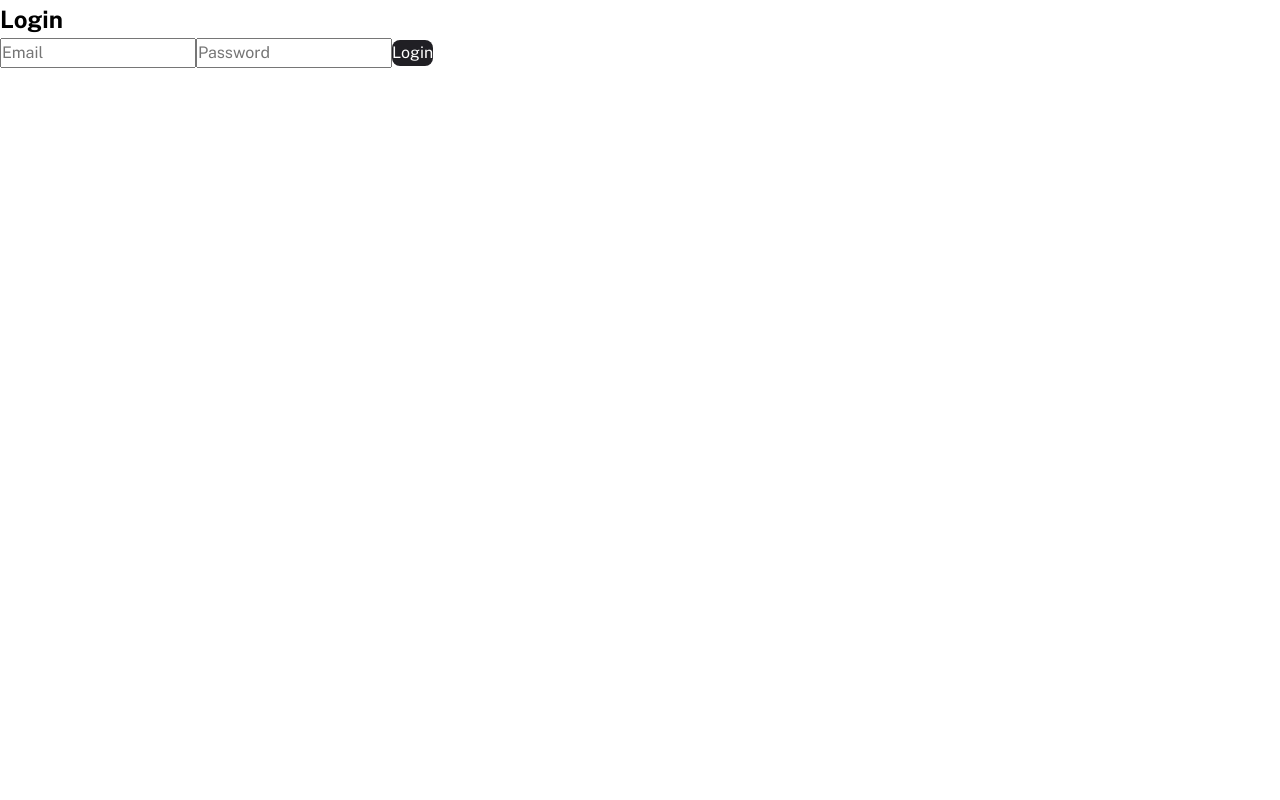
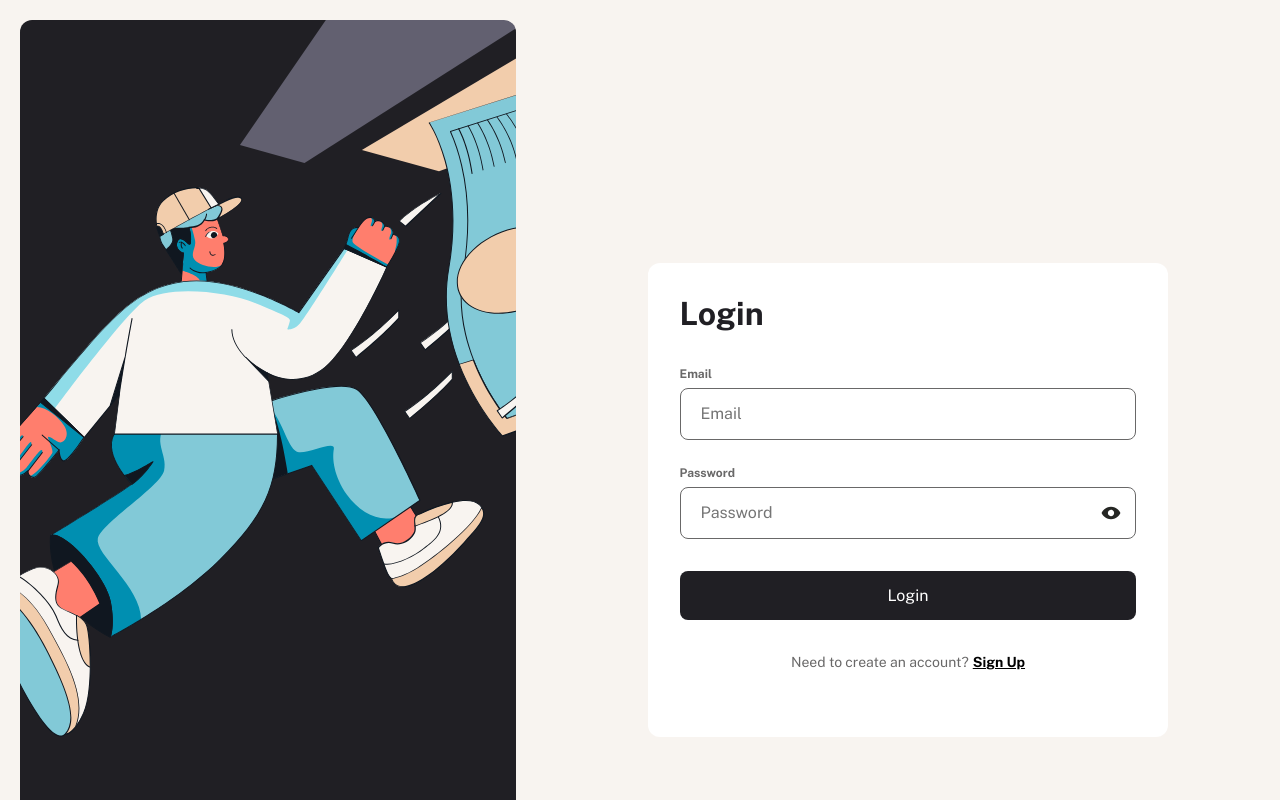
Before and after one commit to good-mistake/personal-finance-app, a React (Create React App) app: page /login in a window 1280 px wide. Shown: the top 800 px of the page. Built offline with nearby package versions, Linux system fonts and the light colour scheme.

Commit message:
changed the class names

```diff
--- a/src/components/pages/login/Login.tsx
+++ b/src/components/pages/login/Login.tsx
@@ -1,39 +1,45 @@
 import React, { useState } from "react";
+import { login } from "../../redux/userSlice";
 import { useNavigate } from "react-router-dom";
 import { useDispatch } from "react-redux";
-import axios from "axios";
-import { login } from "../../redux/userSlice";
-import Buttons from "../../reusable/button/Buttons.tsx";
-
+import "./login.scss";
+import Buttons from "../../reusable/button/Buttons";
+import api from "../../../utils/Interceptor";
+import useMediaQuery from "../../../utils/useMediaQuery";
 const Login = () => {
   const [formData, setFormData] = useState({ email: "", password: "" });
+  const [showPassword, setShowPassword] = useState(false);
+  const [success, setSuccess] = useState(false);
+  const [loading, setLoading] = useState(false);
   const [error, setError] = useState("");
-  const [loading, setLoading] = useState(false);
+  const dispatch = useDispatch();
   const navigate = useNavigate();
-  const dispatch = useDispatch();
-
-  const API_BASE_URL =
-    process.env.REACT_APP_API_BASE_URL ||
-    "https://personal-finance-app-nu.vercel.app/";
-
-  const handleInputChange = (e) => {
+  const handleChange = (e) => {
     setFormData({ ...formData, [e.target.name]: e.target.value });
   };
+  const API_BASE_URL = "https://personal-finance-app-nu.vercel.app";
 
+  const isTablet = useMediaQuery("tablet");
   const handleSubmit = async (e) => {
     e.preventDefault();
+    if (!formData.email || !formData.password) {
+      setError("Both fields are required");
+      return;
+    }
     setLoading(true);
     setError("");
-
     try {
-      const { data } = await axios.post(
+      const { data } = await api.post(
         `${API_BASE_URL}/api/auth/login`,
         formData
       );
 
+      setLoading(false);
       localStorage.setItem("token", data.token);
       localStorage.setItem("refreshToken", data.refreshToken);
-
+      if (data.result) {
+        localStorage.setItem("token", data.token);
+        localStorage.setItem("refreshToken", data.refreshToken);
         dispatch(
           login({
             name: data.result.name,
@@ -43,57 +49,106 @@
             transactions: data.result.transactions || [],
           })
         );
+        setSuccess(true);
+        setTimeout(() => {
+          navigate("/");
+        }, 500);
+      } else {
+        setError("User data is not available.");
+      }
+    } catch (e) {
+      setLoading(false);
 
-      navigate("/");
-    } catch (error) {
-      if (error.response) {
-        if (error.response.status === 404) {
-          setError("Email not registered. Please sign up.");
-        } else if (error.response.status === 400) {
-          setError("Incorrect password. Please try again.");
+      if (e.response) {
+        if (e.response.status === 404) {
+          setError(
+            `User not found. Please check your email and password or sign up.`
+          );
+        } else if (e.response.status === 400) {
+          setError("Invalid credentials. Please try again.");
         } else {
           setError(
-            error.response.data.message ||
-              "An error occurred. Please try again."
+            e.response.data.message || "An error occurred. Please try again."
           );
         }
       } else {
-        setError(error.message || "Network error. Please try again.");
+        setError(e.message || "Something went wrong. Please try again.");
       }
-    } finally {
-      setLoading(false);
     }
   };
 
   return (
-    <div className="login-container">
+    <div className="loginContainer">
+      {isTablet && (
+        <div className="tabletLogo">
+          <img src="/images/logo-large.svg" alt="Logo" />
+        </div>
+      )}
+      <div className="left">
+        <div>
+          <h2>Keep track of your money and save for your future</h2>
+          <p>
+            Personal finance app puts you in control of your spending. Track
+            transactions, set budgets, and add to savings pots easily.
+          </p>
+        </div>
+      </div>
+      <div className="right">
         <form onSubmit={handleSubmit}>
-        <h2>Login</h2>
-        {error && <p className="error">{error}</p>}
+          <h1>Login</h1>
+          <div>
+            <label htmlFor="email">
+              <p> Email</p>
               <input
-          type="email"
+                id="email"
                 name="email"
                 placeholder="Email"
-          value={formData.email}
-          onChange={handleInputChange}
-          required
+                onChange={handleChange}
+                autoComplete="email"
               />
+            </label>
+          </div>
+          <label htmlFor="password">
+            <p> Password</p>
+            <div className="pass">
               <input
-          type="password"
                 name="password"
+                id="password"
+                type={showPassword ? "text" : "password"}
                 placeholder="Password"
-          value={formData.password}
-          onChange={handleInputChange}
-          required
+                onChange={handleChange}
+                autoComplete="new-password"
               />
+              <img
+                src="/images/icon-show-password.svg"
+                onMouseDown={() => setShowPassword(true)}
+                onMouseUp={() => setShowPassword(false)}
+                onMouseLeave={() => setShowPassword(false)}
+                onTouchStart={() => setShowPassword(true)}
+                onTouchEnd={() => setShowPassword(false)}
+                alt=""
+              />
+            </div>
+          </label>
           <Buttons
             type="submit"
             className={`login ${loading ? "loading" : ""}`}
+            variant="primary"
             disabled={loading}
           >
             {loading ? "Logging in..." : "Login"}
           </Buttons>
+          <div className="signUpLink">
+            Need to create an account?
+            <button onClick={() => navigate("/signup")}>Sign Up </button>
+          </div>
+          {success ? (
+            <div className="success">Login Successful! Redirecting...</div>
+          ) : (
+            <div className="error">{error}</div>
+          )}
         </form>
+      </div>
     </div>
   );
 };
```
Lines whose indentation alone changed are shown as unchanged.
